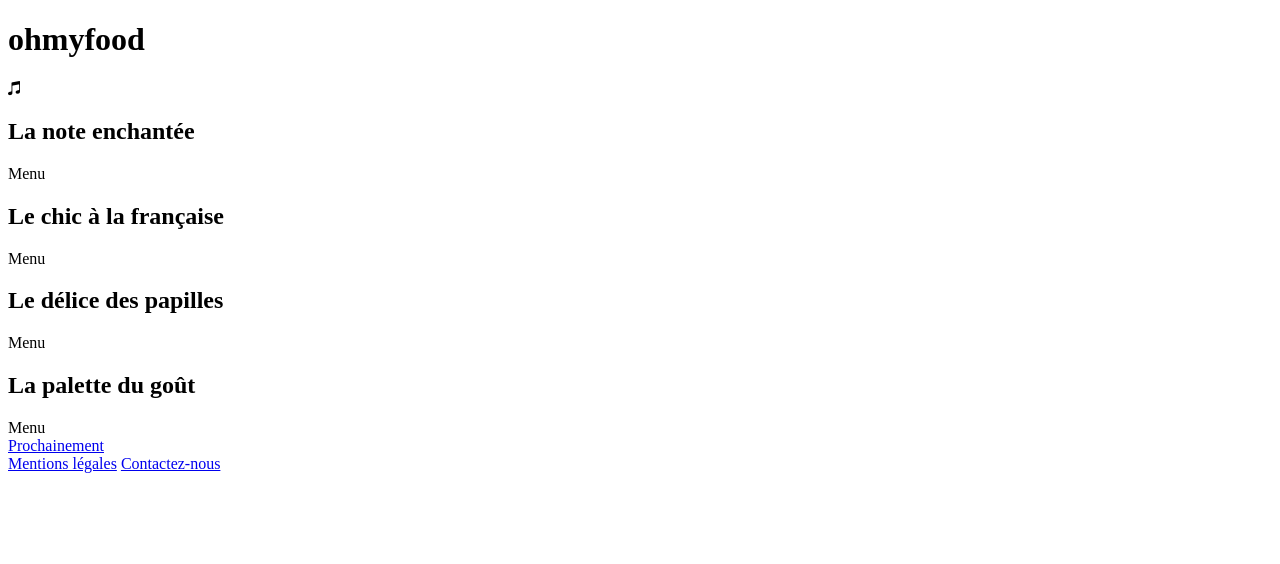
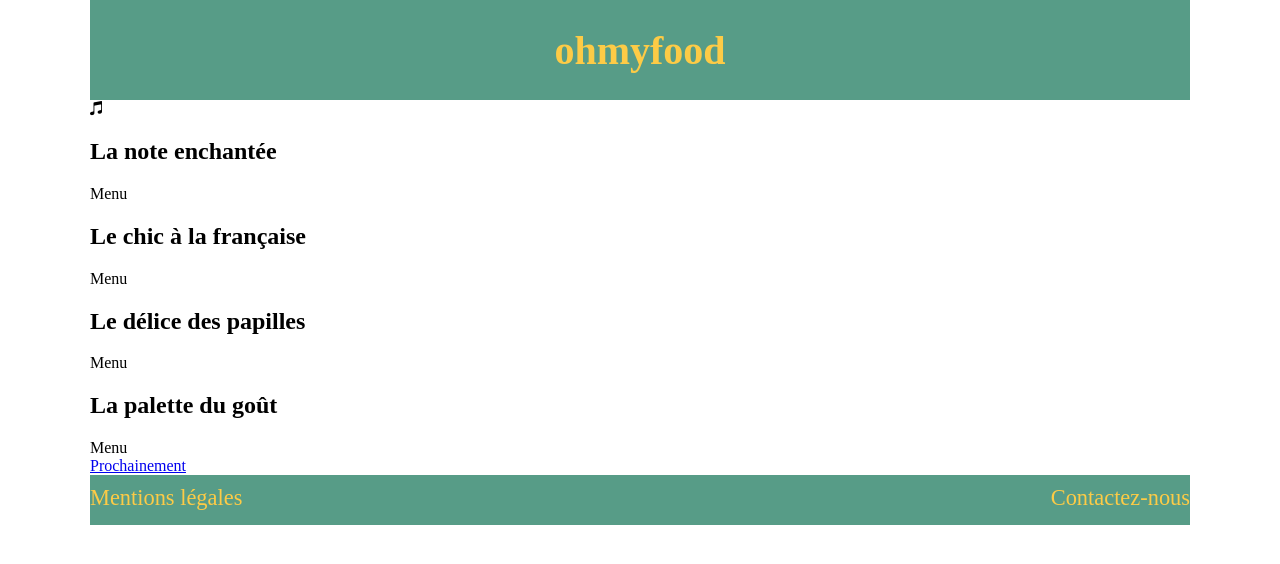
Before and after one commit to LancelleTimote/Projet-n-2-Dynamiser-une-page-web-avec-des-animations-CSS, a website: page accueil.html in a window 1280 px wide. Drawn offline with Linux system fonts and the light colour scheme.

Commit message:
Début mise en forme header, footer, squelette css

```diff
--- /dev/null
+++ b/sass/base/base.scss
@@ -0,0 +1,4 @@
+body {
+    width: 1100px;
+    margin: auto;
+}
--- /dev/null
+++ b/sass/layout/footer.scss
@@ -0,0 +1,12 @@
+footer {
+    background-color: $colorbloc;
+    height: 50px;
+    display: flex;
+    justify-content: space-between;
+    a {
+        font-size: map-get($font-size, footer);
+        margin-top: 10px;
+        text-decoration: none;
+        color: $colorwritingbloc;
+    }
+}
--- /dev/null
+++ b/sass/layout/header.scss
@@ -0,0 +1,10 @@
+header {
+    background-color: $colorbloc;
+    height: 100px;
+    display: flex;
+    justify-content: center;
+    h1 {
+        font-size: map-get($font-size, header);
+        color: $colorwritingbloc;
+    }
+}
--- a/sass/main.scss
+++ b/sass/main.scss
@@ -0,0 +1,5 @@
+@import "./utils/variables";
+@import "./utils/maps";
+@import "./base/base";
+@import "./layout/header";
+@import "./layout/footer";
--- /dev/null
+++ b/sass/utils/maps.scss
@@ -0,0 +1 @@
+$font-size: (header:2.5em, footer:1.4em);
--- /dev/null
+++ b/sass/utils/variables.scss
@@ -0,0 +1,2 @@
+$colorbloc: rgb(87, 156, 135);
+$colorwritingbloc: rgb(253, 203, 70);
```
Also changed, not shown: css/style.css, 1 other file.
